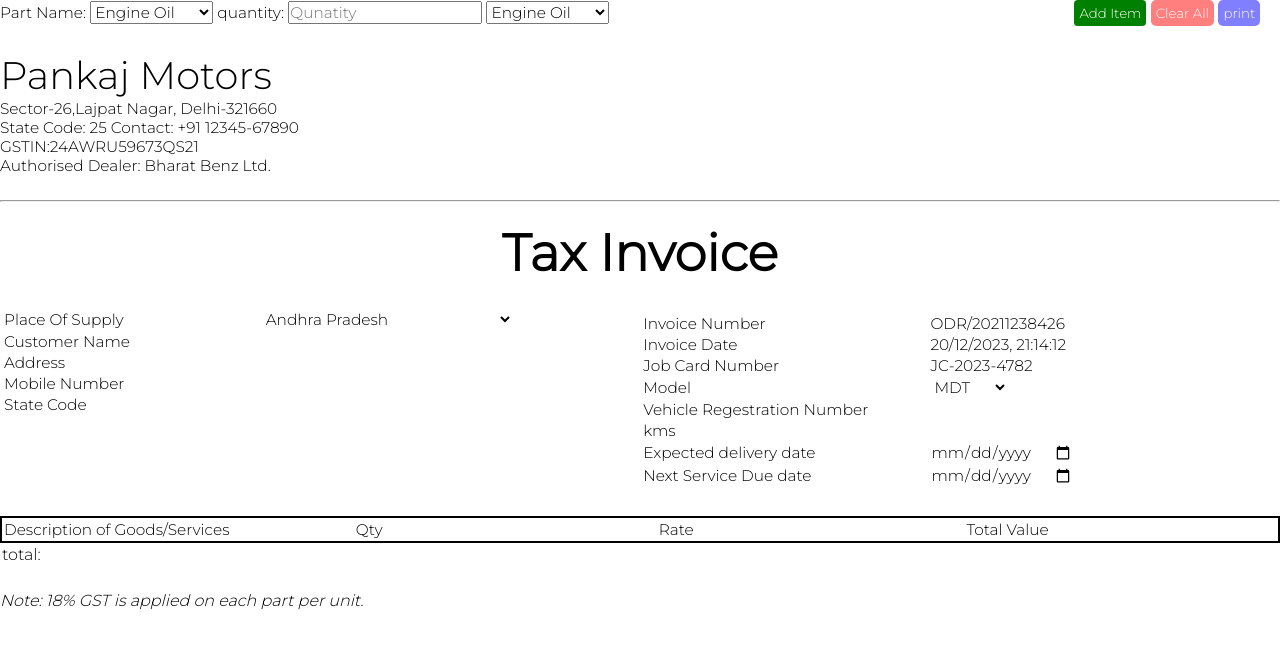
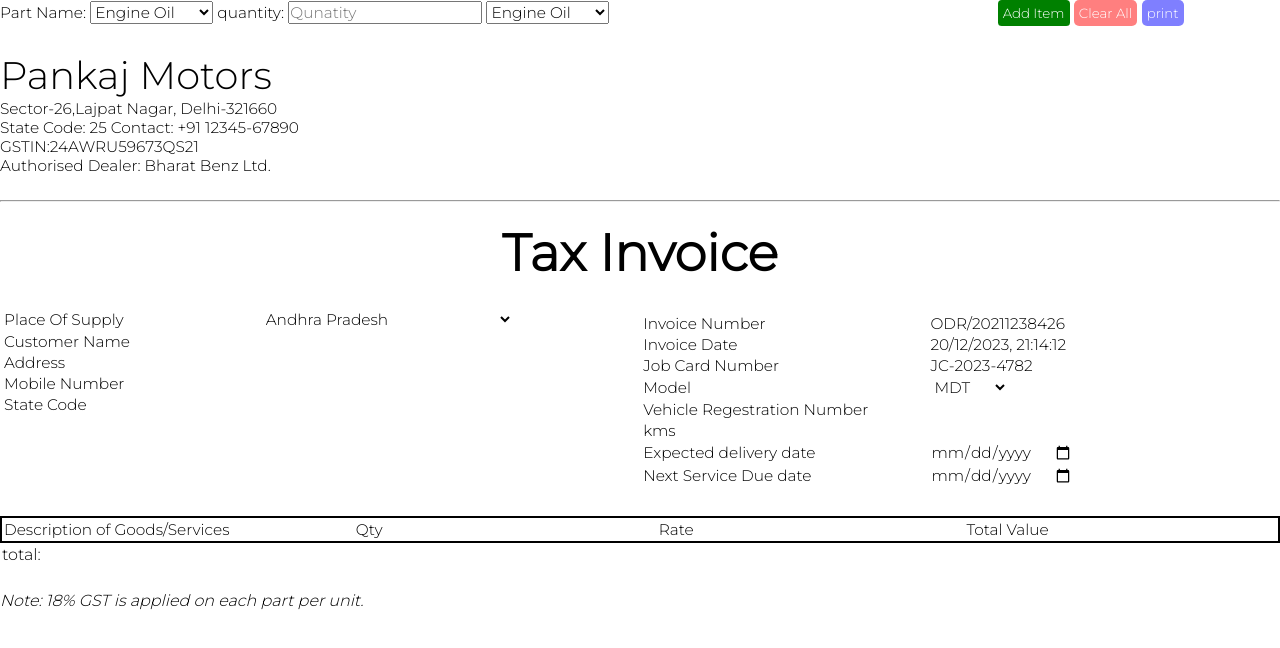
Before and after one commit to JaiChandwani/InvoiceGenerator, a plain HTML site: page index.html in a window 1280 px wide. Drawn offline with Linux system fonts and the light colour scheme.

Commit message:
Update buttons.css

```diff
--- a/css/buttons.css
+++ b/css/buttons.css
@@ -1,6 +1,6 @@
 #GenBtn{
     position: relative;
-    right: -36vw;
+    right: -30vw;
     padding: 0.4vw;
     background-color: green;
     color: white;
@@ -10,7 +10,7 @@
 
 #rstBtn{
     position: relative;
-    right: -36vw;
+    right: -30vw;
     padding: 0.4vw;
     background-color: rgba(255, 0, 0, 0.5);
     color: white;
@@ -19,7 +19,7 @@
 }
 #pntBtn{
     position: relative;
-    right: -36vw;
+    right: -30vw;
     padding: 0.4vw;
     background-color: rgba(0, 0, 255, 0.5);
     color: white;
```
